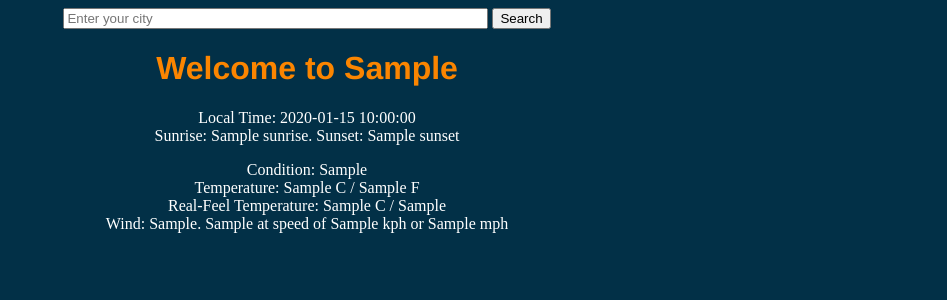
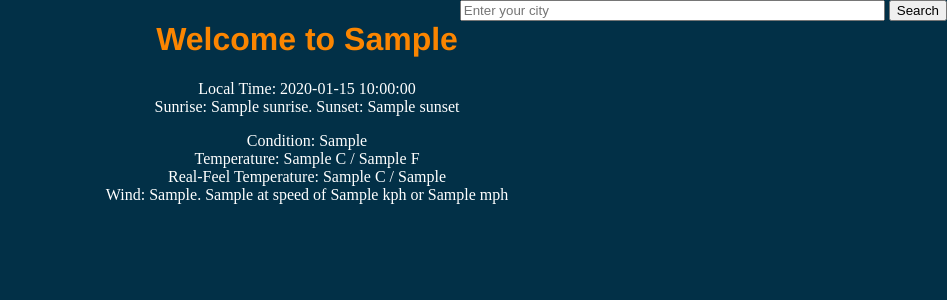
Before and after one commit to ht-pham/weather-app, a Flask app: template templates/location.html in a window 1280 px wide. Shown: the top 300 px of the page, without its empty margins (333-1280 px from the left). Run offline with Flask 2, Linux system fonts and the light colour scheme; the template is opened without the code that fills it: most values are stand-ins (such as "Sample title", 1, 10 or a date in 2020).

Commit message:
commit modified style.css

```diff
--- a/static/style.css
+++ b/static/style.css
@@ -8,7 +8,13 @@ h1 {
     text-align: center;
 }
 
-p, form, label {
+p, .container {
     color: white;
     text-align: center;
 }
+
+.topcorner{
+    position:absolute;
+    top:0px;
+    right:0px;
+}
```
